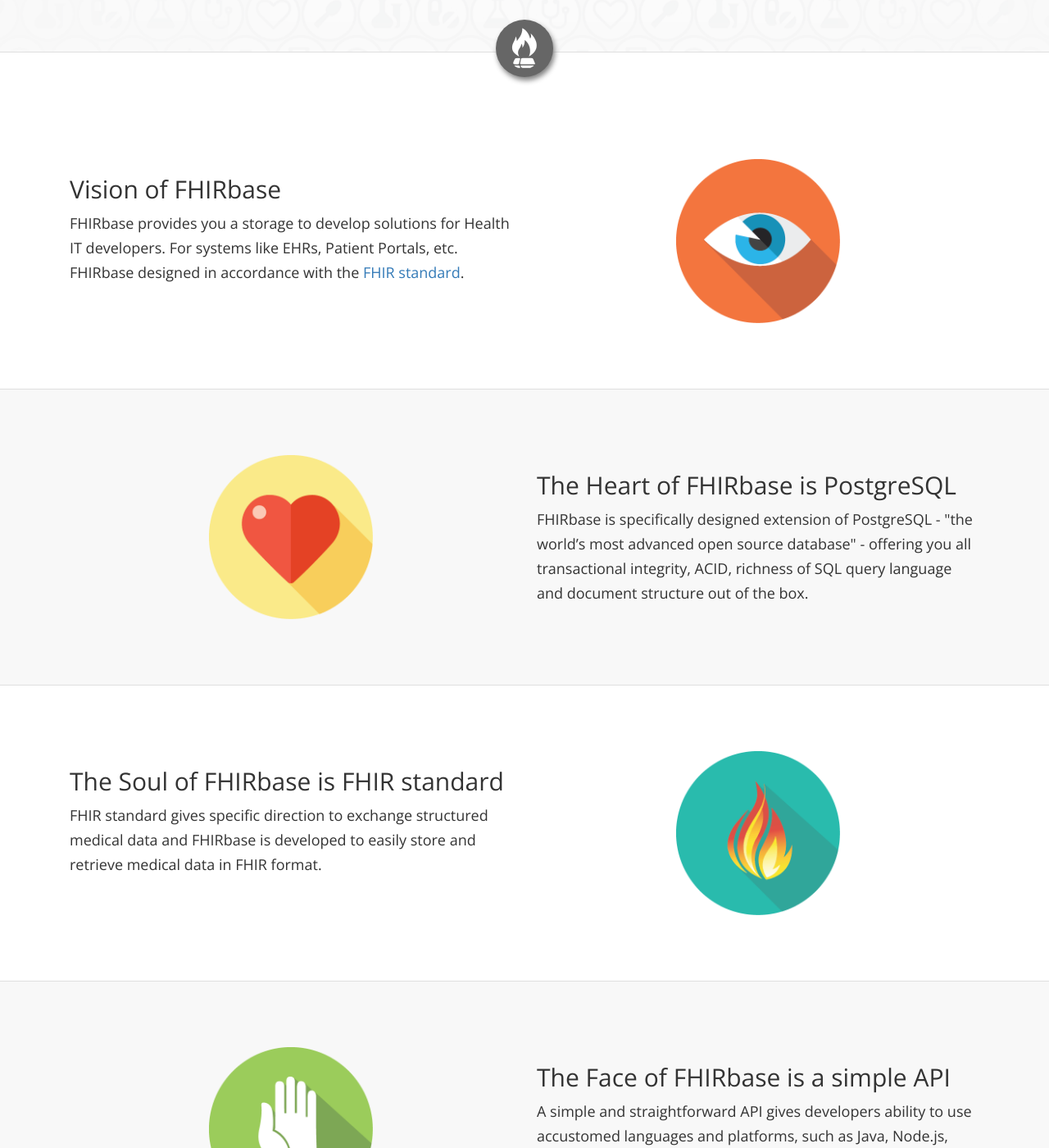
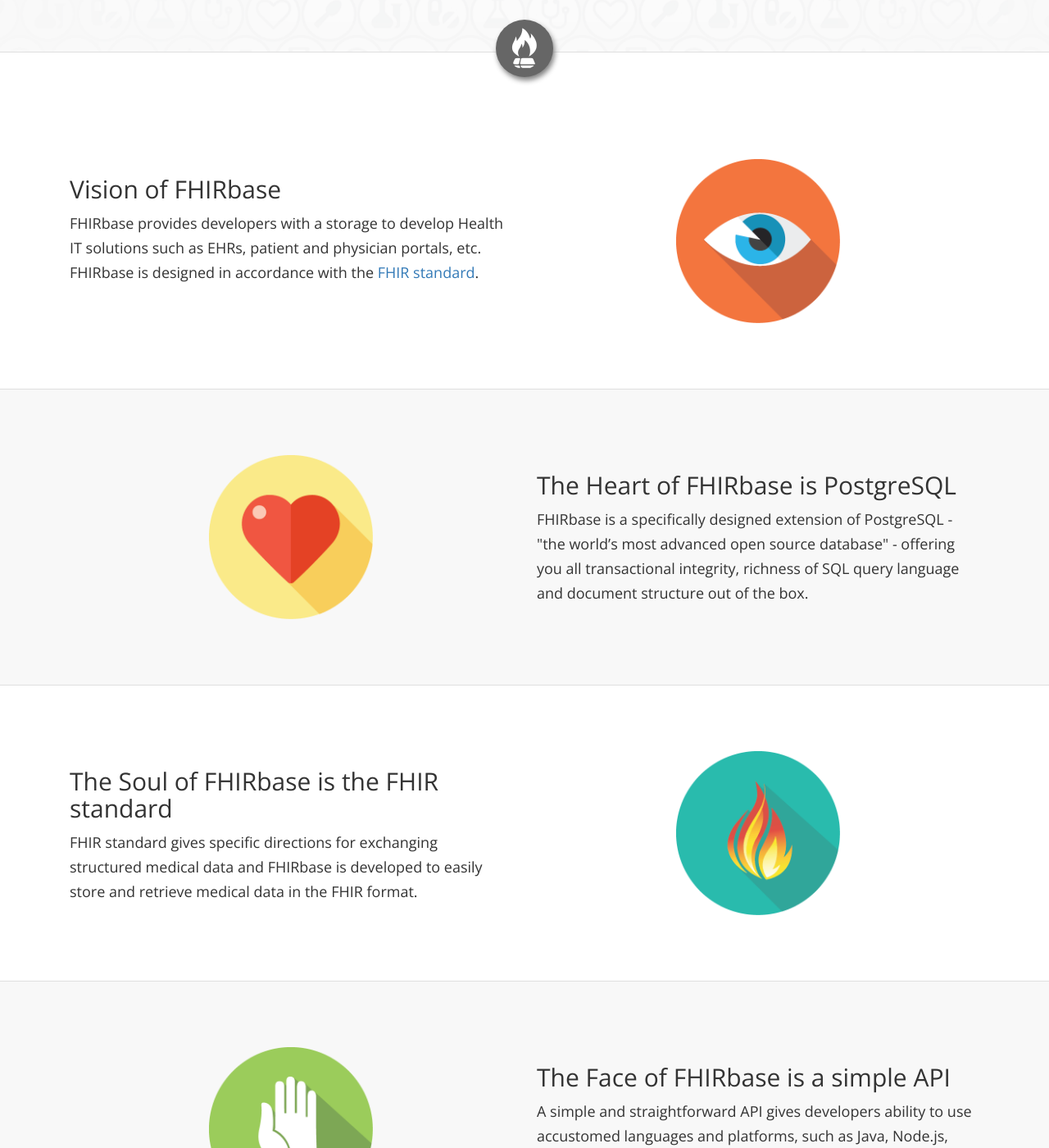
Before and after one commit to fhirbase/fhirbase.github.io, a Jekyll site: the page built from index.html, in a window 1280 px wide and 1400 px high, scrolled down 494 px. Shown: the whole window at 82% size. Built offline with Jekyll 4.4.1, drawn with Linux system fonts in a browser that asks for light colours; nearby versions of some CDN libraries; Markdown is read by kramdown in place of the engine named in the settings; some of the changed text lies outside the part shown.

Commit message:
Update index.html

```diff
--- a/index.html
+++ b/index.html
@@ -68,10 +68,10 @@
     <div class="col-md-6">
       <h2>Vision of FHIRbase </h2>
       <p>
-        FHIRbase provides you a storage to develop solutions for Health IT
-        developers. For systems like EHRs, Patient Portals, etc.
+        FHIRbase provides developers with a storage to develop Health IT solutions such
+        as EHRs, patient and physician portals, etc.
         <br>
-        FHIRbase designed in accordance with the
+        FHIRbase is designed in accordance with the
         <a href="http://hl7.org/implement/standards/fhir/" target="_blank">FHIR standard</a>.
       </p>
     </div>
@@ -93,9 +93,9 @@
     <div class="col-md-6">
       <h2>The Heart of FHIRbase is PostgreSQL</h2>
       <p>
-        FHIRbase is specifically designed extension of PostgreSQL - &quot;the
+        FHIRbase is a specifically designed extension of PostgreSQL - &quot;the
         world’s most advanced open source database&quot; - offering you all
-        transactional integrity, ACID, richness of SQL query language and
+        transactional integrity, richness of SQL query language and
         document structure out of the box.
       </p>
     </div>
@@ -104,11 +104,11 @@
 <div class="row row-content" id="soul">
   <div class="container">
     <div class="col-md-6">
-      <h2>The Soul of FHIRbase is FHIR standard</h2>
+      <h2>The Soul of FHIRbase is the FHIR standard</h2>
       <p>
-        FHIR standard gives specific direction to exchange structured medical
+        FHIR standard gives specific directions for exchanging structured medical
         data and FHIRbase is developed to easily store and retrieve medical
-        data in FHIR format.
+        data in the FHIR format.
       </p>
     </div>
     <div class="col-md-6">
```
Also changed, not shown: other parts of index.html (+2 -2 lines).
